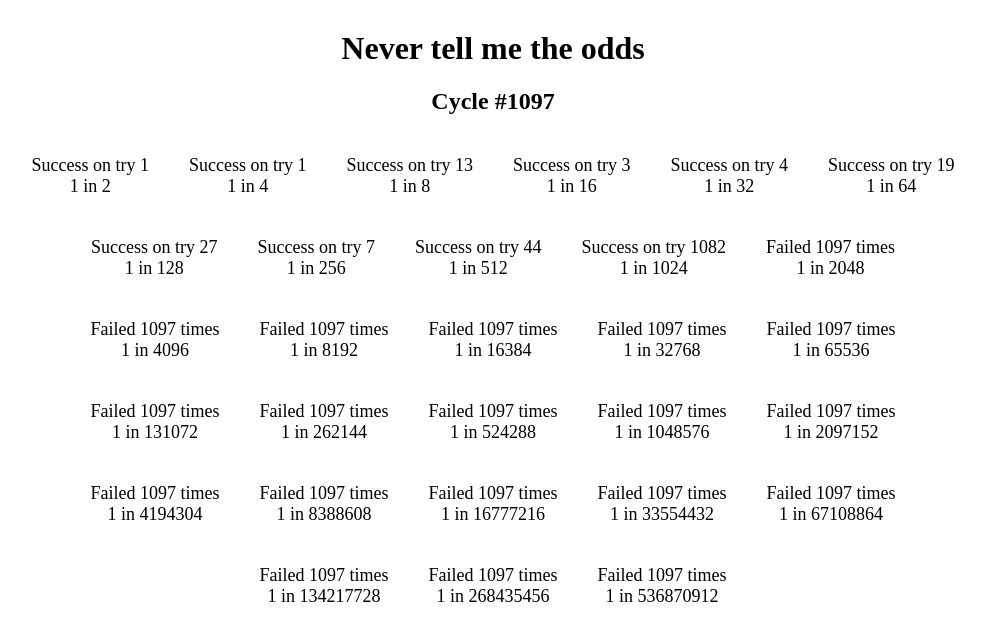
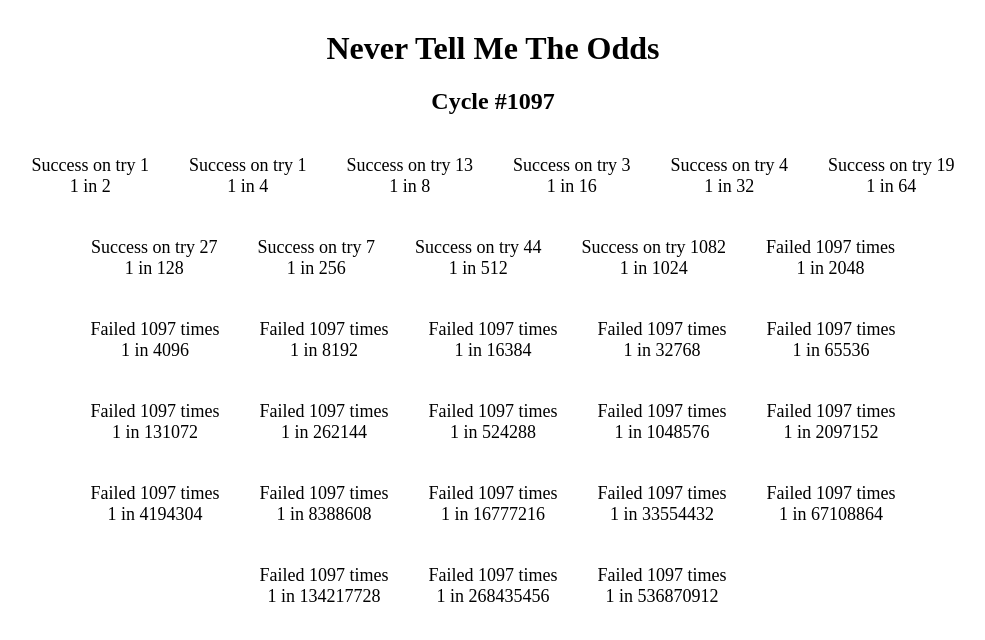
Before and after one commit to TylerAuer/probability, a React (Create React App) app: page / in a window 1280 px wide. Shown: the top 640 px of the page, without its empty margins (147-1132 px from the left). Built offline with nearby package versions, Linux system fonts and the light colour scheme.

Commit message:
Add todo plan

```diff
--- a/src/App.tsx
+++ b/src/App.tsx
@@ -3,7 +3,7 @@ import { ProbabilityArray } from './ProbabilityArray';
 export function App() {
   return (
     <div style={{ margin: '30px auto', width: '1000px', textAlign: 'center' }}>
-      <h1>Never tell me the odds</h1>
+      <h1>Never Tell Me The Odds</h1>
       <main>
         <ProbabilityArray />
       </main>
```
Also changed, not shown: src/ProbabilityArray.tsx (+11 -0 lines), 1 other file (tests, documents, lock files or other folders).
